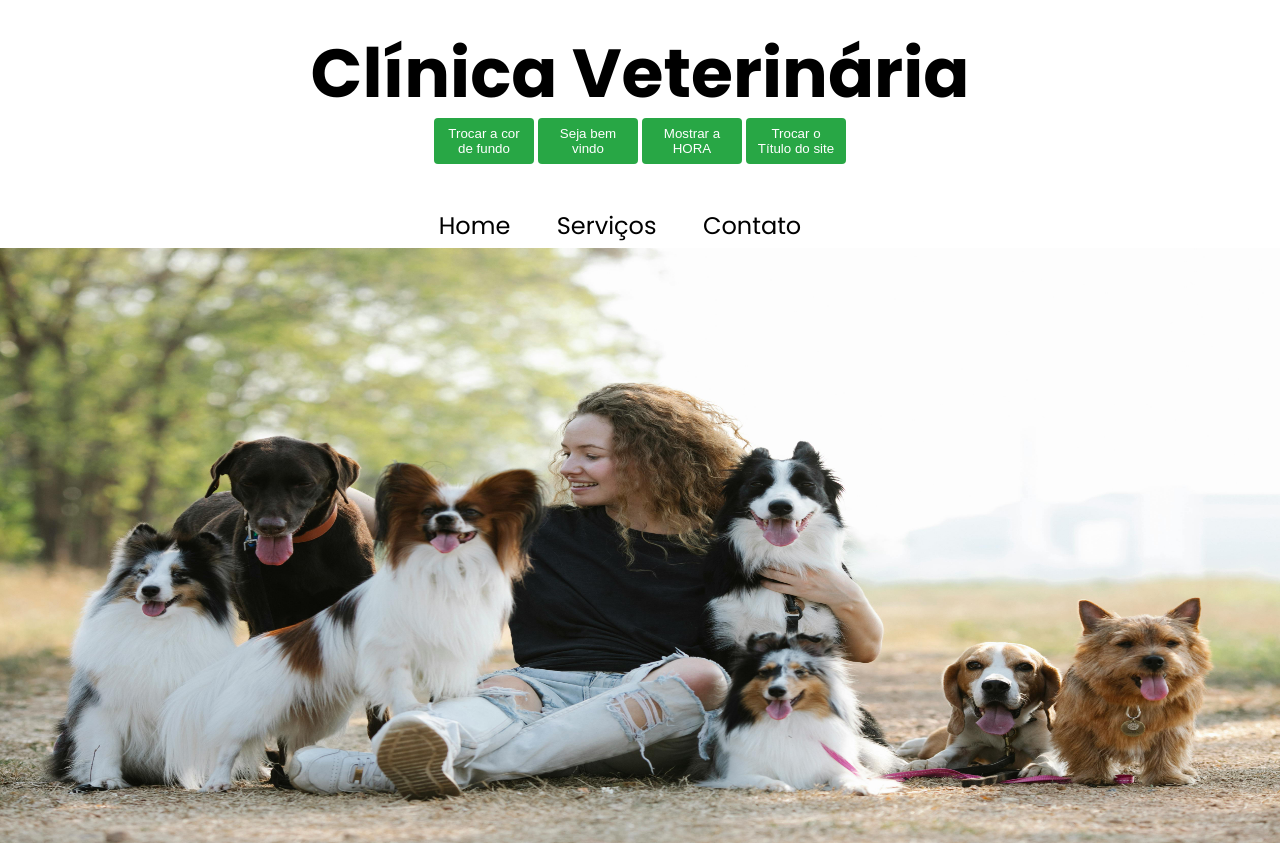
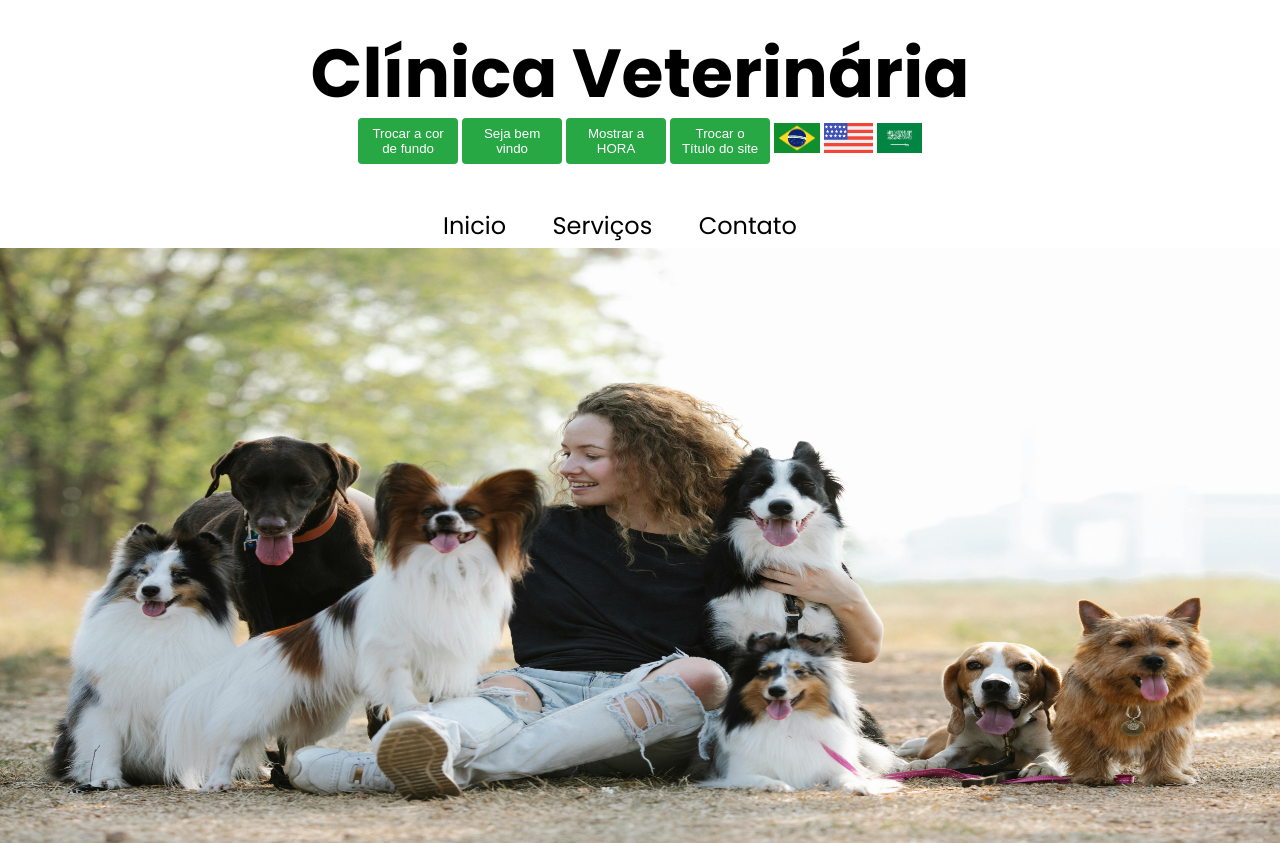
Before and after one commit to Gustavodois/javascript-01, a plain HTML site: page index.html in a window 1280 px wide. Shown: the top 843 px of the page. Drawn offline with Linux system fonts and the light colour scheme.

Commit message:
Tradução para ingles e arabe moroccan

```diff
--- a/app.js
+++ b/app.js
@@ -45,3 +45,21 @@ function fnTrocarTiutlo(){
     let titulonovo = prompt("Digite o novo título para o site")
     document.getElementById("titulo").innerText = titulonovo
 }
+
+function fnIdiomaPortugues(){
+    document.getElementById("menu1").innerText = "Inicio"
+    document.getElementById("menu2").innerText = "Serviços"
+    document.getElementById("menu3").innerText = "Contato"
+}
+
+function fnIdiomaIngles(){
+    document.getElementById("menu1").innerText = "Home"
+    document.getElementById("menu2").innerText = "Services"
+    document.getElementById("menu3").innerText = "Contact"
+}
+
+function fnIdiomaArabicMoroccan(){
+    document.getElementById("menu1").innerText = "بدء"
+    document.getElementById("menu2").innerText = "خدمات"
+    document.getElementById("menu3").innerText = "الاتصال"
+}
--- a/estilo.css
+++ b/estilo.css
@@ -167,6 +167,7 @@ button {
 }
 
 
+
 /*max-width:200px;
 max-height:150px;
 width: auto;
--- a/index.html
+++ b/index.html
@@ -17,11 +17,14 @@
                 <button type="button" onclick="fnSaudacao()">Seja bem vindo</button>
                 <button type="button" onclick="fnMostrarHoraAtual()">Mostrar a HORA</button>
                 <button type="button" onclick="fnTrocarTiutlo()">Trocar o Título do site</button>
+                <img src="imagens/brasil1.jpg" onclick="fnIdiomaPortugues()" alt="BRASIL" height="30" >
+                <img src="imagens/estados.png" onclick="fnIdiomaIngles()"  alt="EUA" height="30">
+                <img src="imagens/arabe.jfif" onclick="fnIdiomaArabicMoroccan()"  alt="ARABIC MOROCCAN" height="30">
             </div>
             <nav class="menu">
-                <a href="nome.html">Home</a>
-                <a href="servicos.html">Serviços</a>
-                <a href="contato">Contato</a>
+                <a href="nome.html" id="menu1">Inicio</a>
+                <a href="servicos.html" id="menu2">Serviços</a>
+                <a href="contato" id="menu3">Contato</a>
             </nav>
         </header>
         <div class="imagem-principal">
```
Also changed, not shown: imagens/arabe.jfif (added), imagens/brasil1.jpg (added), imagens/estados.png (added).
